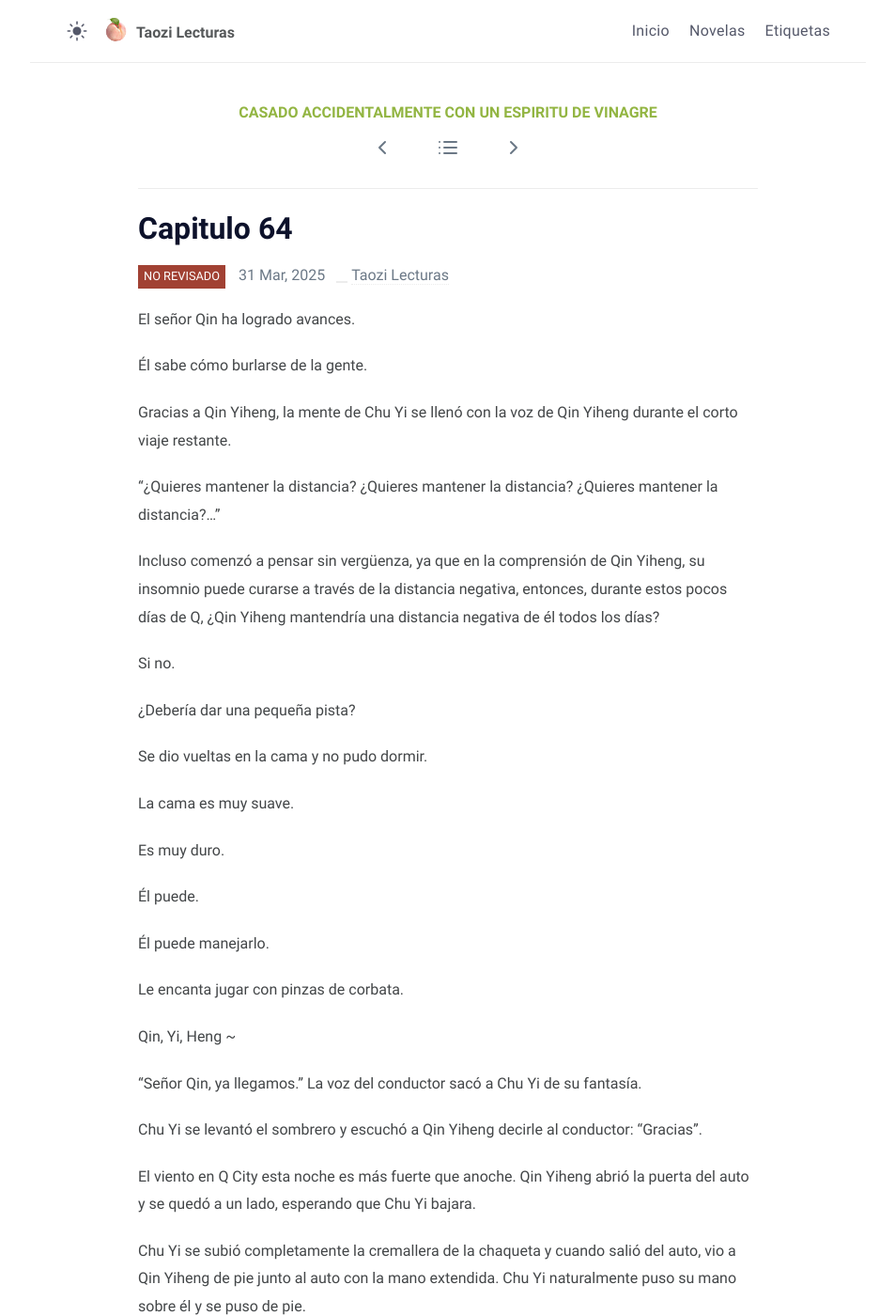
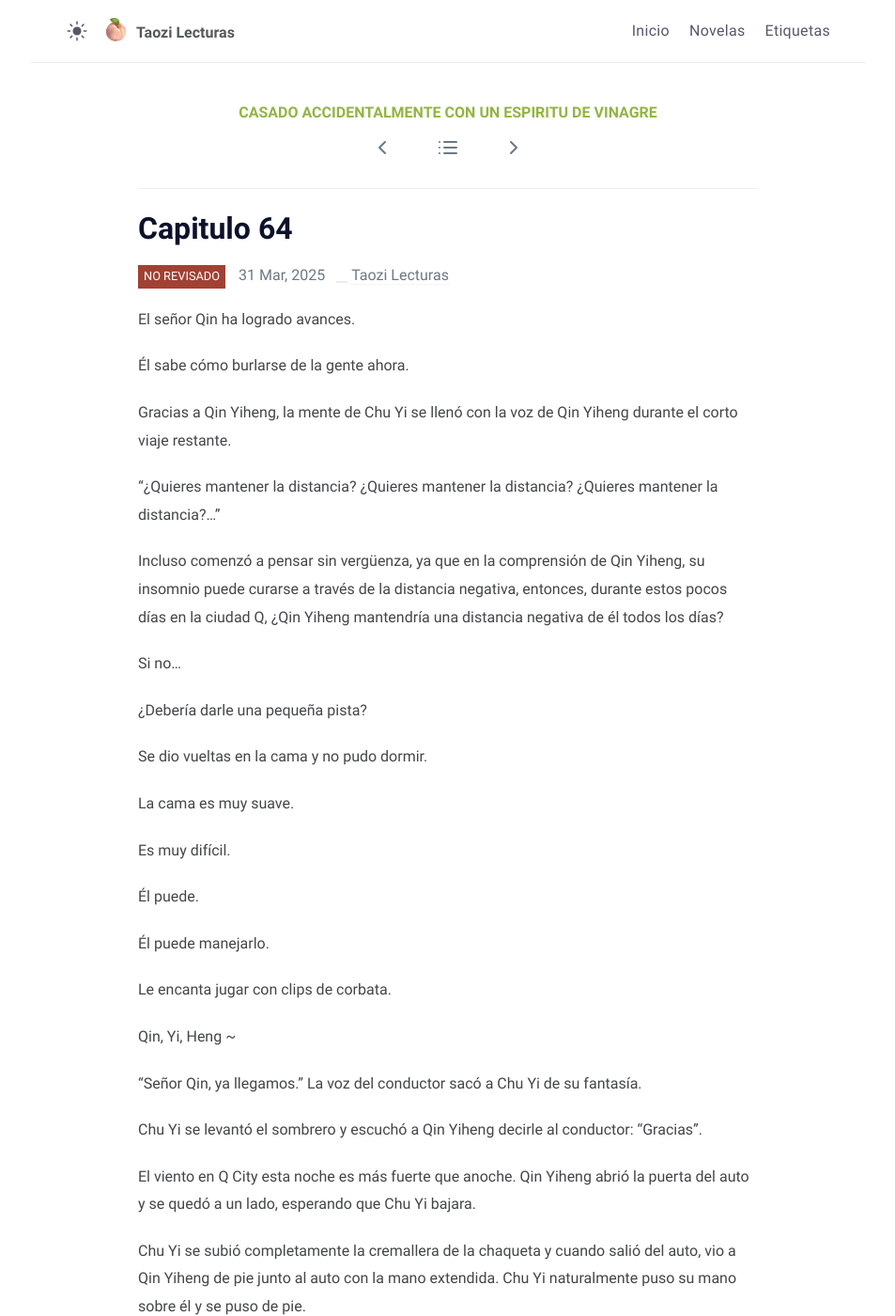
Before and after one commit to taozi-lecturas/taozi-lecturas.github.io, a Jekyll site: the page built from novelas/cacuedv/_posts/2025-03-31-capitulo-64.md, in a window 1280 px wide and 1400 px high. Shown: the whole window at 94% size, without its empty margins (163-1116 px from the left). Built offline with Jekyll 4.4.1, drawn with Linux system fonts in a browser that asks for light colours.

Commit message:
Updated Note novelas/cacuedv/_posts/2025-03-31-capitulo-64.md

```diff
--- a/novelas/cacuedv/_posts/2025-03-31-capitulo-64.md
+++ b/novelas/cacuedv/_posts/2025-03-31-capitulo-64.md
@@ -1,39 +1,37 @@
 ---
 layout: post-novel
-title:  Capitulo 64
-date:   2025-03-31 22:00:00 +0000
-
+title: Capitulo 64
+date: 2025-03-31T22:00:00+00:00
 novel: Casado accidentalmente con un espiritu de vinagre
 order: 64
-
-status:  -1
+status: -1
 ---
 
 El señor Qin ha logrado avances.
 
-Él sabe cómo burlarse de la gente.
+Él sabe cómo burlarse de la gente ahora.
 
 Gracias a Qin Yiheng, la mente de Chu Yi se llenó con la voz de Qin Yiheng durante el corto viaje restante.
 
 "¿Quieres mantener la distancia? ¿Quieres mantener la distancia? ¿Quieres mantener la distancia?..."
 
-Incluso comenzó a pensar sin vergüenza, ya que en la comprensión de Qin Yiheng, su insomnio puede curarse a través de la distancia negativa, entonces, durante estos pocos días de Q, ¿Qin Yiheng mantendría una distancia negativa de él todos los días?
+Incluso comenzó a pensar sin vergüenza, ya que en la comprensión de Qin Yiheng, su insomnio puede curarse a través de la distancia negativa, entonces, durante estos pocos días en la ciudad Q, ¿Qin Yiheng mantendría una distancia negativa de él todos los días?
 
-Si no.
+Si no...
 
-¿Debería dar una pequeña pista?
+¿Debería darle una pequeña pista?
 
 Se dio vueltas en la cama y no pudo dormir.
 
 La cama es muy suave.
 
-Es muy duro.
+Es muy difícil.
 
 Él puede.
 
 Él puede manejarlo.
 
-Le encanta jugar con pinzas de corbata.
+Le encanta jugar con clips de corbata.
 
 Qin, Yi, Heng ~
 
```
